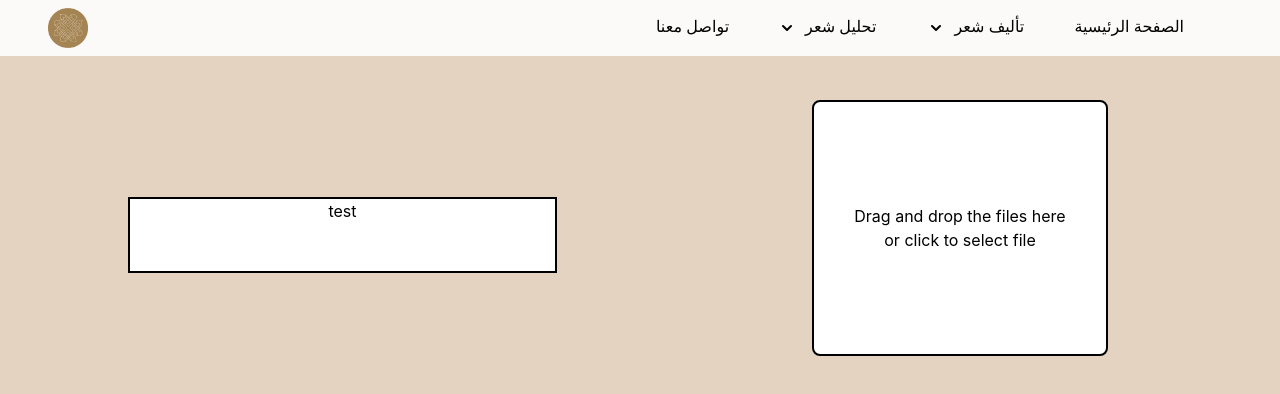
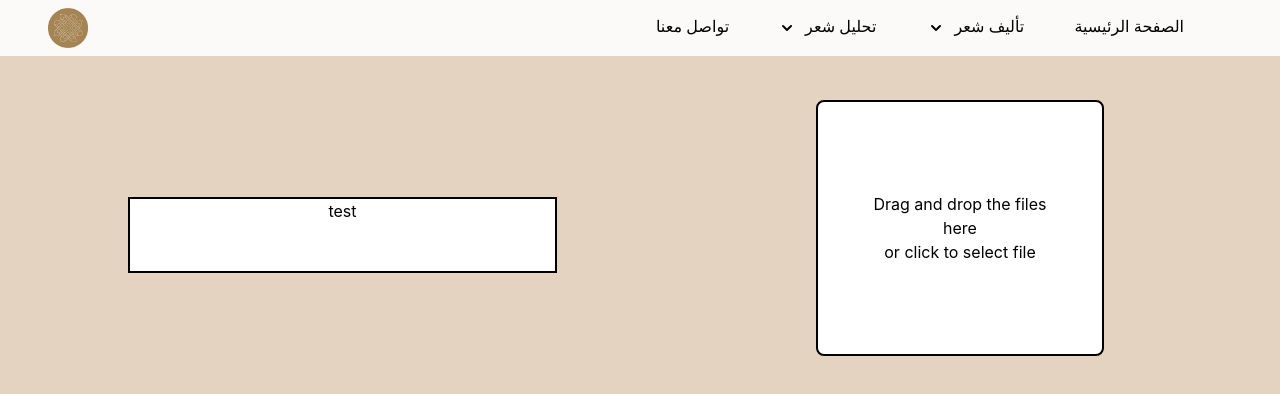
Before and after one commit to wadjih-bencheikh18/arabicthon-front, a React (Create React App) app: page /analyse in a window 1280 px wide. Shown: the top 394 px of the page. Built offline with nearby package versions, Linux system fonts and the light colour scheme.

Commit message:
fix small detail

```diff
--- a/src/components/Functional/GenImage.jsx
+++ b/src/components/Functional/GenImage.jsx
@@ -25,11 +25,11 @@ export default function GenImage() {
         <section className="container">
           <div {...getRootProps()}>
             <input {...getInputProps()} />
-            <div className="relative min-w-64">
+            <div className="relative">
               {image ? (
                 <img className="rounded-lg max-h-96" alt="input" src={image} />
               ) : (
-                <div className="p-10 h-64 w-76 border-2 text-black rounded-lg bg-white border-black flex flex-col justify-center">
+                <div className="p-10 h-64 w-72 border-2 text-black rounded-lg bg-white border-black flex flex-col justify-center">
                   {!isDragActive && (
                     <p>
                       Drag and drop the files here <br />
@@ -39,12 +39,10 @@ export default function GenImage() {
                 </div>
               )}
               {isDragActive && (
-                <>
-                  <div className="absolute top-0 bottom-0 left-0 right-0 p-10  border-2 text-white rounded-lg bg-[rgba(0,0,0,0.3)]  flex flex-col justify-center">
-                    <CloudUploadIcon className="w-20 m-auto " />
-                    <p>Drop the files here</p>
-                  </div>
-                </>
+                <div className="absolute top-0 bottom-0 left-0 right-0 p-10  border-2 text-white rounded-lg bg-[rgba(0,0,0,0.3)]  flex flex-col justify-center">
+                  <CloudUploadIcon className="w-20 m-auto " />
+                  <p>Drop the files here</p>
+                </div>
               )}
             </div>
           </div>
```
